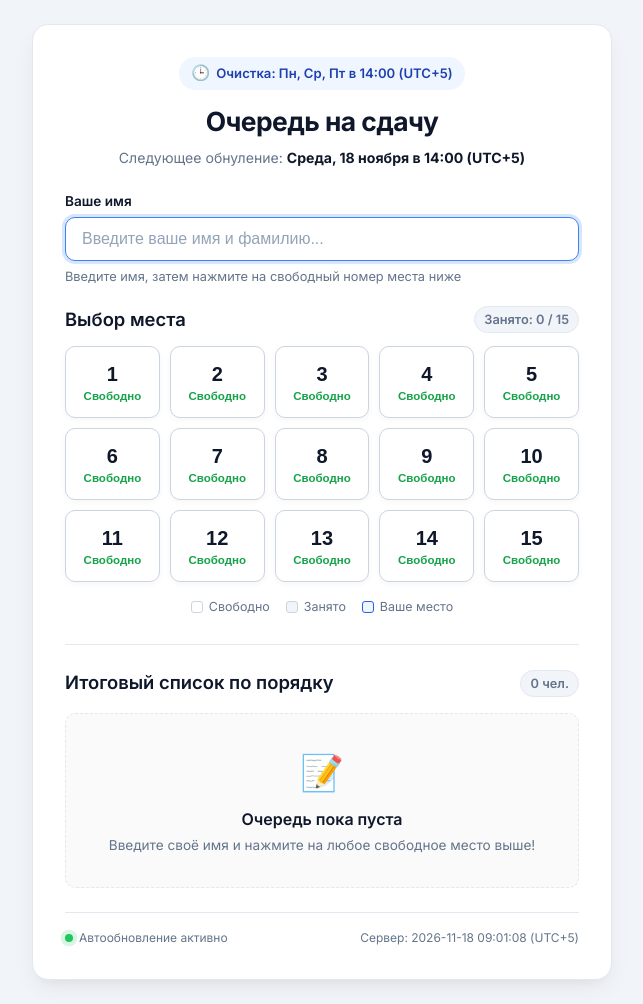
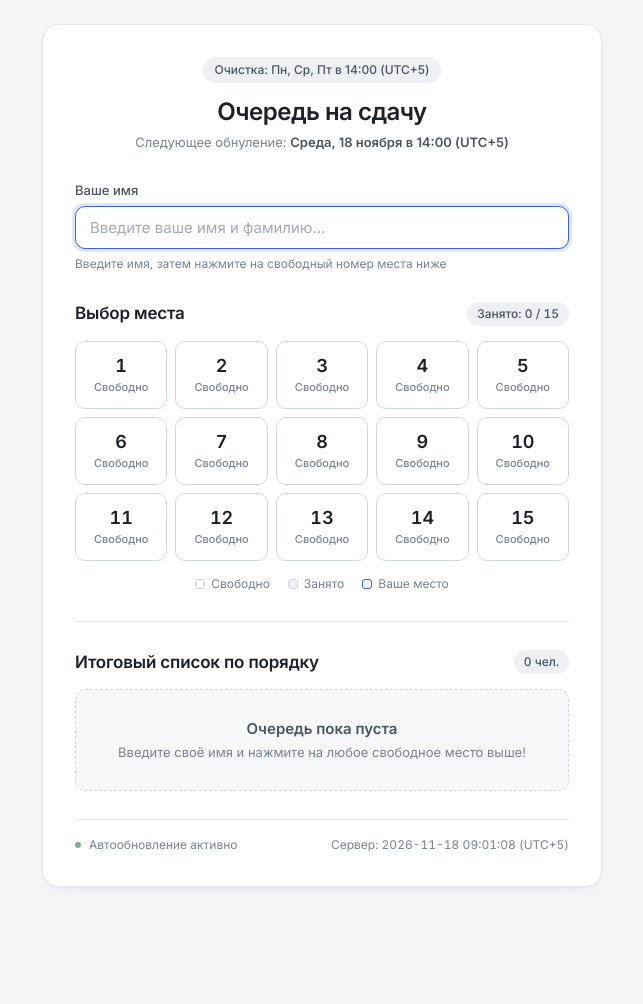
Before and after one commit to Gcutter5509/AutoQ, a Flask app: page / in a window 1280 px wide. Shown: the whole page, without its empty margins (318-961 px from the left). After the commit the page ends 888 px from the top, so only its background shows below. Run offline with Flask 3, Linux system fonts and the light colour scheme; data comes from the database, SQL or seed files in the repository; data that the repository does not hold is empty.

Commit message:
design update
Co-Authored-By: Claude Fable 5.2 <noreply@anthropic.com>

```diff
--- a/static/script.js
+++ b/static/script.js
@@ -323,7 +323,7 @@
                 throw new Error(result.error || 'Не удалось занять выбранное место');
             }
 
-            showFeedback(`🎉 Вы успешно заняли место №${slotNumber}!`, 'success');
+            showFeedback(`Вы успешно заняли место №${slotNumber}`, 'success');
             await fetchNames();
         } catch (err) {
             showFeedback(err.message || 'Ошибка при отправке запроса', 'error');
--- a/static/style.css
+++ b/static/style.css
@@ -1,28 +1,51 @@
 :root {
-    --primary: #2563eb;
-    --primary-hover: #1d4ed8;
-    --primary-light: #eff6ff;
-    --primary-border: #93c5fd;
-    --bg-page: #f1f5f9;
+    /* Surfaces */
+    --bg-page: #f5f6f8;
     --bg-card: #ffffff;
-    --text-main: #0f172a;
-    --text-muted: #64748b;
-    --border: #e2e8f0;
-    --border-hover: #cbd5e1;
-    --border-focus: #3b82f6;
-    --badge-bg: #eff6ff;
-    --badge-text: #1e40af;
-    --success: #16a34a;
-    --success-bg: #f0fdf4;
-    --success-border: #bbf7d0;
-    --danger: #dc2626;
-    --danger-bg: #fef2f2;
-    --danger-border: #fecaca;
+    --bg-subtle: #f7f8fa;
+    --bg-muted: #eef0f3;
+
+    /* Text */
+    --text-main: #1c2028;
+    --text-secondary: #4b5462;
+    --text-muted: #7a8494;
+    --text-faint: #a3abb8;
+
+    /* Lines */
+    --border: #e4e7ec;
+    --border-strong: #d3d8e0;
+
+    /* Accent (single brand colour) */
+    --accent: #3b63d9;
+    --accent-hover: #2f52bd;
+    --accent-soft: #eef2fd;
+    --accent-border: #c5d2f6;
+    --accent-ring: rgba(59, 99, 217, 0.16);
+
+    /* Semantic */
+    --success: #2f8f5b;
+    --success-bg: #eff8f3;
+    --success-border: #cde8d9;
+    --danger: #c9483f;
+    --danger-bg: #fdf3f2;
+    --danger-border: #f3d3d0;
+    --danger-ring: rgba(201, 72, 63, 0.16);
+
+    /* Shape */
     --radius-lg: 16px;
     --radius-md: 10px;
     --radius-sm: 6px;
-    --shadow: 0 10px 25px -5px rgba(0, 0, 0, 0.08), 0 8px 10px -6px rgba(0, 0, 0, 0.03);
-    --shadow-slot: 0 2px 6px rgba(0, 0, 0, 0.04);
+    --radius-pill: 9999px;
+
+    /* Type scale */
+    --fs-xs: 0.75rem;
+    --fs-sm: 0.8125rem;
+    --fs-base: 0.9375rem;
+    --fs-lg: 1.0625rem;
+    --fs-xl: 1.5rem;
+
+    --shadow-card: 0 1px 2px rgba(20, 28, 45, 0.04), 0 8px 24px -12px rgba(20, 28, 45, 0.10);
+    --transition: 0.15s ease;
 }
 
 * {
@@ -33,6 +56,7 @@
 
 body {
     font-family: 'Inter', -apple-system, BlinkMacSystemFont, "Segoe UI", Roboto, sans-serif;
+    font-size: var(--fs-base);
     background-color: var(--bg-page);
     color: var(--text-main);
     line-height: 1.5;
@@ -41,17 +65,19 @@ body {
     align-items: center;
     justify-content: center;
     padding: 24px 16px;
+    -webkit-font-smoothing: antialiased;
+    -moz-osx-font-smoothing: grayscale;
 }
 
 .page-container {
     width: 100%;
-    max-width: 580px;
+    max-width: 560px;
 }
 
 .card {
     background: var(--bg-card);
     border-radius: var(--radius-lg);
-    box-shadow: var(--shadow);
+    box-shadow: var(--shadow-card);
     border: 1px solid var(--border);
     padding: 32px;
 }
@@ -59,53 +85,50 @@ body {
 /* Header */
 .card-header {
     text-align: center;
-    margin-bottom: 22px;
+    margin-bottom: 28px;
 }
 
 .badge-schedule {
     display: inline-flex;
     align-items: center;
-    gap: 6px;
-    background: var(--badge-bg);
-    color: var(--badge-text);
-    font-size: 0.82rem;
-    font-weight: 600;
-    padding: 5px 12px;
-    border-radius: 9999px;
-    margin-bottom: 12px;
-}
-
-.badge-schedule .icon {
-    font-size: 0.95rem;
+    background: var(--bg-muted);
+    color: var(--text-secondary);
+    font-size: var(--fs-xs);
+    font-weight: 500;
+    padding: 4px 12px;
+    border-radius: var(--radius-pill);
+    margin-bottom: 14px;
 }
 
 .title {
-    font-size: 1.65rem;
-    font-weight: 700;
+    font-size: var(--fs-xl);
+    font-weight: 600;
     color: var(--text-main);
     letter-spacing: -0.02em;
+    line-height: 1.25;
     margin-bottom: 6px;
 }
 
 .subtitle {
-    font-size: 0.88rem;
+    font-size: var(--fs-sm);
     color: var(--text-muted);
 }
 
 .subtitle strong {
-    color: var(--text-main);
+    color: var(--text-secondary);
+    font-weight: 600;
 }
 
 /* Input Section */
 .input-section {
-    margin-bottom: 20px;
+    margin-bottom: 28px;
 }
 
 .input-label {
     display: block;
-    font-size: 0.85rem;
-    font-weight: 600;
-    color: var(--text-main);
+    font-size: var(--fs-sm);
+    font-weight: 500;
+    color: var(--text-secondary);
     margin-bottom: 6px;
 }
 
@@ -116,28 +139,40 @@ body {
 
 .input-group input {
     width: 100%;
-    padding: 12px 16px;
-    font-size: 1rem;
-    border: 1.5px solid var(--border);
+    padding: 11px 14px;
+    font-family: inherit;
+    font-size: var(--fs-base);
+    border: 1px solid var(--border-strong);
     border-radius: var(--radius-md);
-    background: #fff;
+    background: var(--bg-card);
     color: var(--text-main);
     outline: none;
-    transition: border-color 0.15s ease, box-shadow 0.15s ease;
+    transition: border-color var(--transition), box-shadow var(--transition), background-color var(--transition);
+}
+
+.input-group input:hover:not(:disabled) {
+    border-color: var(--text-faint);
 }
 
 .input-group input:focus {
-    border-color: var(--border-focus);
-    box-shadow: 0 0 0 3px rgba(59, 130, 246, 0.2);
+    border-color: var(--accent);
+    box-shadow: 0 0 0 3px var(--accent-ring);
+}
+
+.input-group input:disabled {
+    background: var(--bg-subtle);
+    border-color: var(--border);
+    color: var(--text-muted);
+    cursor: not-allowed;
 }
 
 .input-group input::placeholder {
-    color: #94a3b8;
+    color: var(--text-faint);
 }
 
 .input-hint {
     margin-top: 6px;
-    font-size: 0.8rem;
+    font-size: var(--fs-xs);
     color: var(--text-muted);
 }
 
@@ -222,58 +253,62 @@ body {
 
 /* Feedback alert */
 .feedback {
-    margin-top: 10px;
-    font-size: 0.85rem;
-    padding: 8px 12px;
-    border-radius: var(--radius-sm);
+    margin-top: 12px;
+    font-size: var(--fs-sm);
+    padding: 9px 12px;
+    border-radius: var(--radius-md);
+    border: 1px solid transparent;
     animation: fadeIn 0.2s ease;
 }
 
 .feedback.error {
     background: var(--danger-bg);
     color: var(--danger);
-    border: 1px solid var(--danger-border);
+    border-color: var(--danger-border);
 }
 
 .feedback.success {
     background: var(--success-bg);
     color: var(--success);
-    border: 1px solid var(--success-border);
+    border-color: var(--success-border);
 }
 
 .feedback.info {
-    background: var(--primary-light);
-    color: var(--primary);
-    border: 1px solid var(--primary-border);
+    background: var(--accent-soft);
+    color: var(--accent-hover);
+    border-color: var(--accent-border);
 }
 
 /* Slots Section (15 Buttons: 3 rows of 5) */
 .slots-section {
-    margin-top: 20px;
-    margin-bottom: 24px;
+    margin-bottom: 28px;
 }
 
-.slots-header {
+.slots-header,
+.list-header {
     display: flex;
     align-items: center;
     justify-content: space-between;
-    margin-bottom: 12px;
+    gap: 12px;
+    margin-bottom: 14px;
 }
 
 .section-title {
-    font-size: 1.15rem;
+    font-size: var(--fs-lg);
     font-weight: 600;
     color: var(--text-main);
+    letter-spacing: -0.01em;
 }
 
 .count-badge {
-    background: #f1f5f9;
-    color: var(--text-muted);
-    font-size: 0.8rem;
-    font-weight: 600;
-    padding: 3px 9px;
-    border-radius: 9999px;
-    border: 1px solid var(--border);
+    background: var(--bg-muted);
+    color: var(--text-secondary);
+    font-size: var(--fs-xs);
+    font-weight: 500;
+    font-variant-numeric: tabular-nums;
+    padding: 3px 10px;
+    border-radius: var(--radius-pill);
+    white-space: nowrap;
 }
 
 /* 3 rows of 5 buttons */
@@ -281,8 +316,8 @@ body {
     display: grid;
     grid-template-columns: repeat(5, 1fr);
     grid-auto-rows: 1fr;
-    gap: 10px;
-    margin-bottom: 12px;
+    gap: 8px;
+    margin-bottom: 14px;
 }
 
 .slot-btn {
@@ -291,30 +326,38 @@ body {
     flex-direction: column;
     align-items: center;
     justify-content: center;
-    min-height: 72px;
+    min-height: 68px;
+    min-width: 0;
     padding: 8px 4px;
+    font-family: inherit;
     border-radius: var(--radius-md);
-    border: 1.5px solid var(--border);
-    background: #ffffff;
-    box-shadow: var(--shadow-slot);
+    border: 1px solid var(--border);
+    background: var(--bg-card);
     cursor: pointer;
     text-align: center;
-    transition: transform 0.15s ease, border-color 0.15s ease, box-shadow 0.15s ease, background-color 0.15s ease;
+    transition: transform var(--transition), border-color var(--transition), box-shadow var(--transition), background-color var(--transition);
     user-select: none;
     outline: none;
 }
 
+.slot-btn:focus-visible {
+    border-color: var(--accent);
+    box-shadow: 0 0 0 3px var(--accent-ring);
+}
+
 .slot-btn .slot-num {
-    font-size: 1.25rem;
-    font-weight: 700;
+    font-size: 1.125rem;
+    font-weight: 600;
+    font-variant-numeric: tabular-nums;
     color: var(--text-main);
     line-height: 1.2;
 }
 
 .slot-btn .slot-label {
-    margin-top: 4px;
-    font-size: 0.72rem;
+    margin-top: 3px;
+    font-size: 0.6875rem;
     font-weight: 500;
+    color: var(--text-muted);
     max-width: 100%;
     overflow: hidden;
     text-overflow: ellipsis;
@@ -324,20 +367,17 @@ body {
 
 /* Free slot button */
 .slot-btn.slot-free {
-    border-color: #cbd5e1;
-    background: #ffffff;
-}
-
-.slot-btn.slot-free .slot-label {
-    color: #16a34a;
-    font-weight: 600;
+    border-color: var(--border-strong);
 }
 
 .slot-btn.slot-free:hover {
-    border-color: var(--primary);
-    background: #f8fafc;
-    transform: translateY(-2px);
-    box-shadow: 0 4px 12px rgba(37, 99, 235, 0.16);
+    border-color: var(--accent);
+    background: var(--accent-soft);
+}
+
+.slot-btn.slot-free:hover .slot-num,
+.slot-btn.slot-free:hover .slot-label {
+    color: var(--accent);
 }
 
 .slot-btn.slot-free:active {
@@ -390,10 +427,9 @@ body {
     display: flex;
     align-items: center;
     justify-content: center;
-    gap: 16px;
-    font-size: 0.78rem;
+    gap: 18px;
+    font-size: var(--fs-xs);
     color: var(--text-muted);
-    padding: 4px 0;
 }
 
 .legend-item {
@@ -403,25 +439,25 @@ body {
 }
 
 .legend-swatch {
-    width: 12px;
-    height: 12px;
+    width: 10px;
+    height: 10px;
     border-radius: 3px;
-    border: 1.5px solid transparent;
+    border: 1px solid transparent;
 }
 
 .legend-swatch.free {
-    background: #ffffff;
-    border-color: #cbd5e1;
+    background: var(--bg-card);
+    border-color: var(--border-strong);
 }
 
 .legend-swatch.taken {
-    background: #f1f5f9;
-    border-color: #cbd5e1;
+    background: var(--bg-muted);
+    border-color: var(--border-strong);
 }
 
 .legend-swatch.mine {
-    background: #eff6ff;
-    border-color: #2563eb;
+    background: var(--accent-soft);
+    border-color: var(--accent);
 }
 
 /* Divider */
@@ -429,45 +465,33 @@ body {
     border: none;
     height: 1px;
     background: var(--border);
-    margin: 24px 0;
+    margin: 0 0 28px;
 }
 
 /* Ordered List Section */
 .list-section {
-    margin-bottom: 16px;
-}
-
-.list-header {
-    display: flex;
-    align-items: center;
-    justify-content: space-between;
-    margin-bottom: 16px;
+    margin-bottom: 0;
 }
 
 /* Empty State */
 .empty-state {
     text-align: center;
-    padding: 32px 16px;
-    background: #fafafa;
-    border: 1.5px dashed var(--border);
+    padding: 28px 16px;
+    background: var(--bg-subtle);
+    border: 1px dashed var(--border-strong);
     border-radius: var(--radius-md);
     color: var(--text-muted);
 }
 
-.empty-icon {
-    font-size: 2.2rem;
-    margin-bottom: 8px;
-}
-
 .empty-title {
     font-weight: 600;
-    font-size: 1rem;
-    color: var(--text-main);
-    margin-bottom: 4px;
+    font-size: var(--fs-base);
+    color: var(--text-secondary);
+    margin-bottom: 2px;
 }
 
 .empty-desc {
-    font-size: 0.85rem;
+    font-size: var(--fs-sm);
 }
 
 /* Names List */
@@ -646,35 +683,35 @@ body {
 
 /* Footer */
 .card-footer {
-    margin-top: 24px;
+    margin-top: 28px;
     padding-top: 16px;
     border-top: 1px solid var(--border);
     display: flex;
     align-items: center;
     justify-content: space-between;
-    font-size: 0.75rem;
+    gap: 12px;
+    font-size: var(--fs-xs);
+    font-variant-numeric: tabular-nums;
     color: var(--text-muted);
 }
 
 .live-status {
     display: flex;
     align-items: center;
-    gap: 6px;
+    gap: 8px;
 }
 
 .status-dot {
-    width: 8px;
-    height: 8px;
-    background-color: #22c55e;
+    width: 6px;
+    height: 6px;
+    background-color: var(--success);
     border-radius: 50%;
-    box-shadow: 0 0 0 0 rgba(34, 197, 94, 0.7);
-    animation: pulse 2s infinite;
+    animation: pulse 2.4s ease-in-out infinite;
 }
 
 @keyframes pulse {
-    0% { box-shadow: 0 0 0 0 rgba(34, 197, 94, 0.6); }
-    70% { box-shadow: 0 0 0 6px rgba(34, 197, 94, 0); }
-    100% { box-shadow: 0 0 0 0 rgba(34, 197, 94, 0); }
+    0%, 100% { opacity: 1; }
+    50% { opacity: 0.35; }
 }
 
 @keyframes fadeIn {
--- a/templates/index.html
+++ b/templates/index.html
@@ -7,7 +7,7 @@
     <link rel="stylesheet" href="/static/style.css">
     <link rel="preconnect" href="https://fonts.googleapis.com">
     <link rel="preconnect" href="https://fonts.gstatic.com" crossorigin>
-    <link href="https://fonts.googleapis.com/css2?family=Inter:wght@400;500;600;700;800&display=swap" rel="stylesheet">
+    <link href="https://fonts.googleapis.com/css2?family=Inter:wght@400;500;600&display=swap" rel="stylesheet">
 </head>
 <body>
     <div class="page-container">
@@ -15,7 +15,6 @@
             <!-- Header Section -->
             <header class="card-header">
                 <div class="badge-schedule">
-                    <span class="icon">🕒</span>
                     <span>Очистка: Пн, Ср, Пт в 14:00 (UTC+5)</span>
                 </div>
                 <h1 class="title">Очередь на сдачу</h1>
@@ -29,7 +28,6 @@
                 <!-- Banner shown if device already has a booking -->
                 <div id="myBookingBanner" class="my-booking-banner hidden">
                     <div class="my-booking-left">
-                        <span class="my-booking-icon">🎟️</span>
                         <div class="my-booking-text">
                             <div class="my-booking-title">Ваше место в очереди</div>
                             <div class="my-booking-details">
@@ -102,7 +100,6 @@
 
                 <!-- Empty State -->
                 <div id="emptyState" class="empty-state">
-                    <div class="empty-icon">📝</div>
                     <p class="empty-title">Очередь пока пуста</p>
                     <p class="empty-desc">Введите своё имя и нажмите на любое свободное место выше!</p>
                 </div>
```
Also changed, not shown: other parts of static/style.css (+124 -95 lines).
